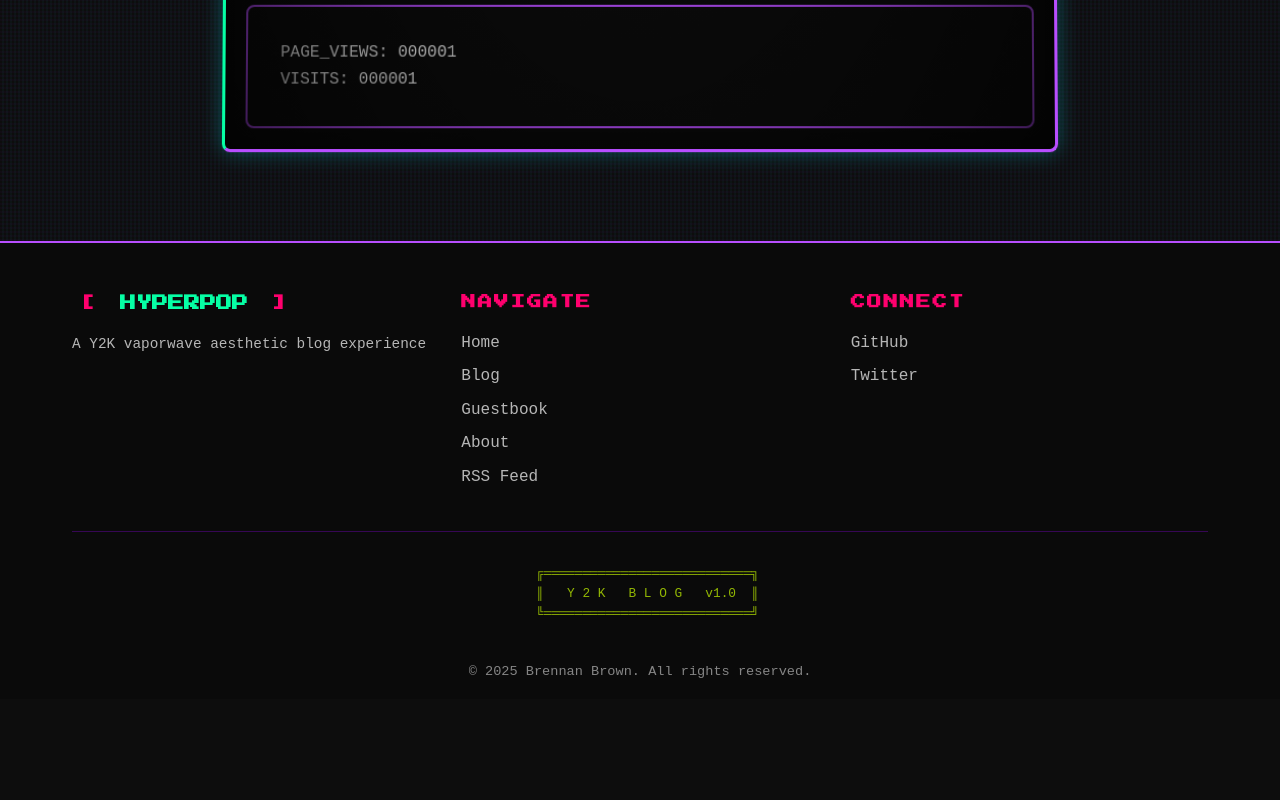
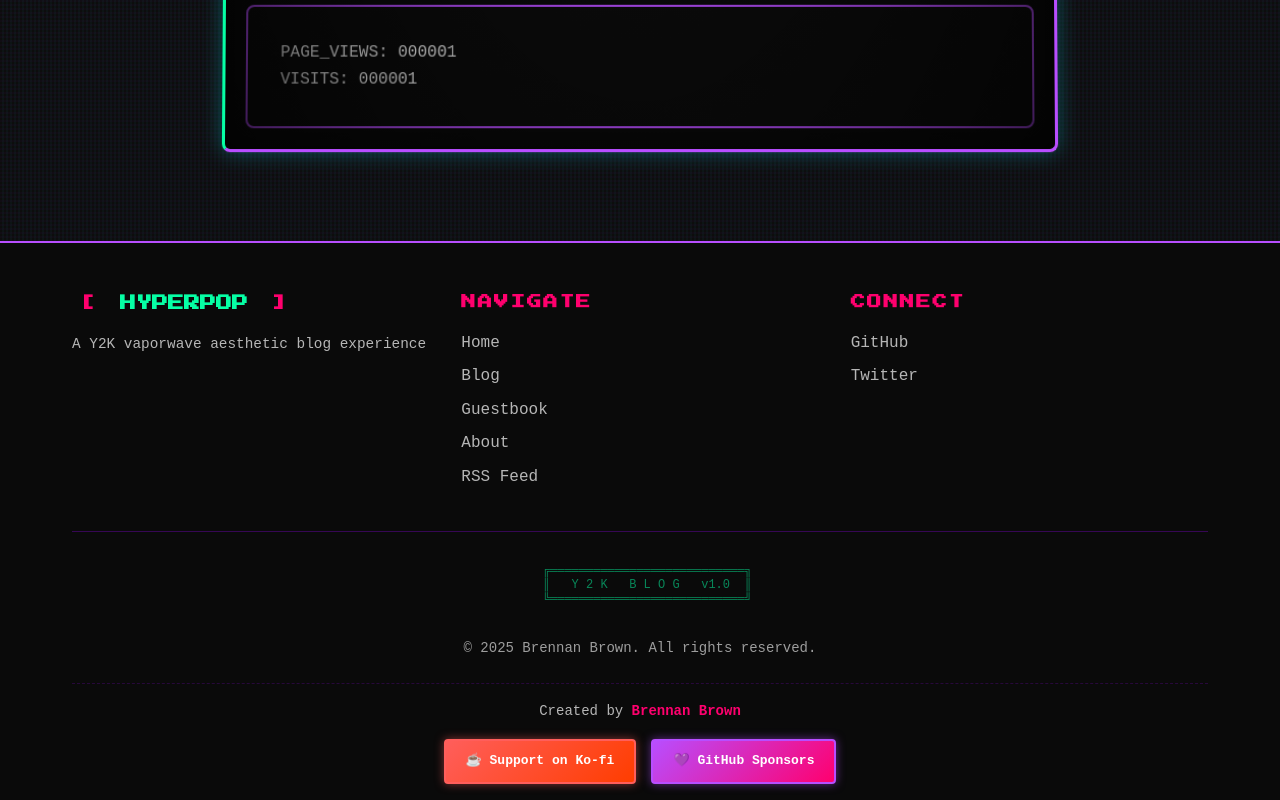
Before and after one commit to brennanbrown/hyperpop, an Eleventy site: page src/index.njk in a window 1280 px wide. Shown: the part 2244-3044 px from the top of the page. Before the commit the page ends 2943 px from the top, so only its background shows below. Built offline with nearby package versions, Linux system fonts and the light colour scheme; Eleventy itself is replaced by a stand-in of ours; files that its build step writes are made by us from their sources; no server answers; a web font is replaced by a local one.

Commit message:
feat: add SEO meta tags with demo screenshot and footer credits with support links

```diff
--- a/src/_includes/components/footer.njk
+++ b/src/_includes/components/footer.njk
@@ -40,6 +40,19 @@
       <p class="copyright">
         &copy; 2025 {{ site.author }}. All rights reserved.
       </p>
+      <div class="footer-credits">
+        <p class="credits-text">
+          Created by <a href="https://github.com/brennanbrown" target="_blank" rel="noopener">Brennan Brown</a>
+        </p>
+        <div class="support-links">
+          <a href="https://ko-fi.com/brennan" target="_blank" rel="noopener" class="support-btn kofi">
+            ☕ Support on Ko-fi
+          </a>
+          <a href="https://github.com/sponsors/brennanbrown" target="_blank" rel="noopener" class="support-btn github">
+            💜 GitHub Sponsors
+          </a>
+        </div>
+      </div>
     </div>
   </div>
 </footer>
--- a/src/_includes/partials/head.njk
+++ b/src/_includes/partials/head.njk
@@ -11,11 +11,20 @@
 <meta property="og:description" content="{{ excerpt or site.description }}">
 <meta property="og:type" content="website">
 <meta property="og:url" content="{{ site.url }}{{ page.url }}">
+<meta property="og:image" content="{{ site.url }}/hyperpop-demo.png">
+<meta property="og:image:width" content="1200">
+<meta property="og:image:height" content="630">
+<meta property="og:image:alt" content="HYPERPOP - Y2K Vaporwave Blog Theme">
+<meta property="og:site_name" content="{{ site.title }}">
 
 <!-- Twitter Card -->
 <meta name="twitter:card" content="summary_large_image">
 <meta name="twitter:title" content="{{ title }} | {{ site.title }}">
 <meta name="twitter:description" content="{{ excerpt or site.description }}">
+<meta name="twitter:image" content="{{ site.url }}/hyperpop-demo.png">
+<meta name="twitter:image:alt" content="HYPERPOP - Y2K Vaporwave Blog Theme">
+<meta name="twitter:creator" content="@brennankbrown">
+<meta name="twitter:site" content="@brennankbrown">
 
 <!-- Fonts -->
 <link rel="preconnect" href="https://fonts.googleapis.com">
--- a/src/assets/css/styles.css
+++ b/src/assets/css/styles.css
@@ -462,18 +462,100 @@ body {
 
 .ascii-art {
   margin-bottom: 1rem;
-  opacity: 0.7;
+  opacity: 0.5;
 }
 
 .ascii-art pre {
-  font-family: var(--font-mono);
-  font-size: 0.8rem;
-  color: var(--acid-green);
+  font-size: 12px;
+  line-height: 1.2;
+  color: var(--cyber-blue);
 }
 
 .copyright {
-  font-size: 0.85rem;
-  color: rgba(255, 255, 255, 0.5);
+  font-size: 14px;
+  color: rgba(255, 255, 255, 0.6);
+  margin-bottom: 1.5rem;
+}
+
+.footer-credits {
+  padding-top: 1rem;
+  border-top: 1px dashed rgba(157, 0, 255, 0.2);
+}
+
+.credits-text {
+  font-size: 14px;
+  color: rgba(255, 255, 255, 0.7);
+  margin-bottom: 1rem;
+}
+
+.credits-text a {
+  color: var(--hot-pink);
+  text-decoration: none;
+  font-weight: bold;
+  transition: all 0.2s ease;
+}
+
+.credits-text a:hover {
+  color: var(--cyber-blue);
+  text-shadow: 0 0 10px var(--cyber-blue);
+}
+
+.support-links {
+  display: flex;
+  gap: 15px;
+  justify-content: center;
+  flex-wrap: wrap;
+}
+
+.support-btn {
+  display: inline-flex;
+  align-items: center;
+  gap: 8px;
+  padding: 10px 20px;
+  border: 2px solid;
+  border-radius: 4px;
+  text-decoration: none;
+  font-family: var(--font-body);
+  font-size: 13px;
+  font-weight: bold;
+  transition: all 0.3s ease;
+}
+
+.support-btn.kofi {
+  background: linear-gradient(135deg, #FF5E5B, #FF3D00);
+  border-color: #FF5E5B;
+  color: #ffffff;
+  box-shadow: 0 0 10px rgba(255, 94, 91, 0.5);
+}
+
+.support-btn.kofi:hover {
+  transform: translateY(-2px);
+  box-shadow: 0 5px 20px rgba(255, 94, 91, 0.8);
+}
+
+.support-btn.github {
+  background: linear-gradient(135deg, var(--neon-purple), var(--hot-pink));
+  border-color: var(--neon-purple);
+  color: #ffffff;
+  box-shadow: 0 0 10px rgba(184, 78, 255, 0.5);
+}
+
+.support-btn.github:hover {
+  transform: translateY(-2px);
+  box-shadow: 0 5px 20px rgba(184, 78, 255, 0.8);
+}
+
+@media (max-width: 640px) {
+  .support-links {
+    flex-direction: column;
+    align-items: center;
+  }
+
+  .support-btn {
+    width: 100%;
+    max-width: 250px;
+    justify-content: center;
+  }
 }
 
 .bracket {
```
Also changed, not shown: .eleventy.js, src/hyperpop-demo.png (added).
